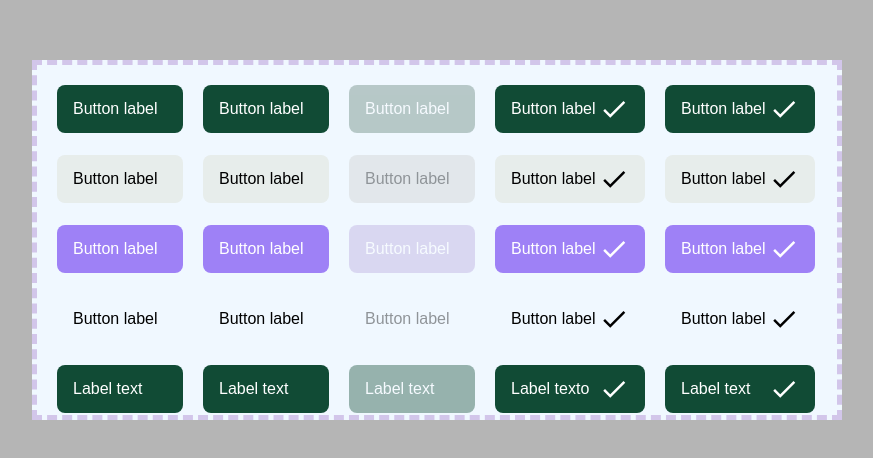
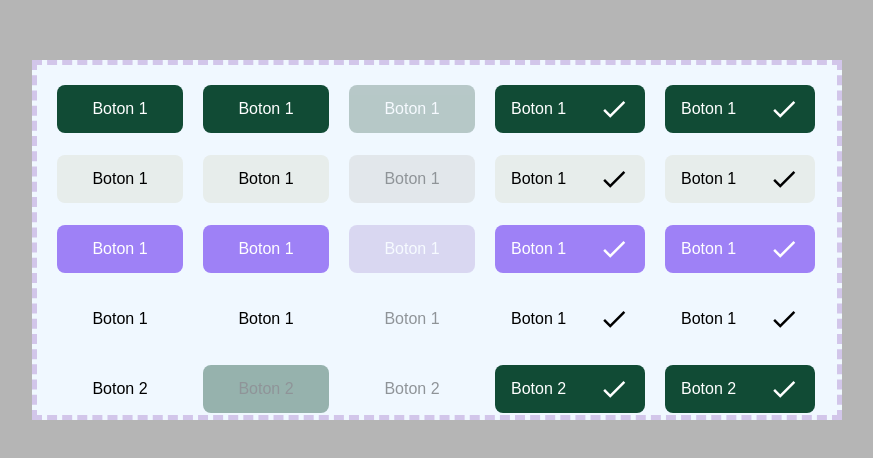
Before and after one commit to ManuelCebreiro/botonReutilizable, a React (Vite) app: page / in a window 1280 px wide. Shown: the part 160-618 px from the top of the page, without its empty margins (203-1076 px from the left). Built offline with nearby package versions, Linux system fonts and the light colour scheme.

Commit message:
queda arreglar hover sin fondo

```diff
--- a/src/Home.tsx
+++ b/src/Home.tsx
@@ -1,9 +1,7 @@
-import React from 'react'
+import React from "react";
 import Boton from "./components/Boton";
 import Boton2 from "./components/Boton2";
-import styled from 'styled-components';
-
-
+import styled from "styled-components";
 
 const Contenido = styled.div`
   width: 100vw;
@@ -11,7 +9,7 @@ const Contenido = styled.div`
   display: flex;
   align-items: center;
   justify-content: center;
-`
+`;
 
 const ContenidoHome = styled.div`
   width: 800px;
@@ -20,79 +18,70 @@ const ContenidoHome = styled.div`
   display: flex;
   flex-wrap: wrap;
   border: 5px dashed #5f049c33;
-
-`
+`;
 
 function Home() {
   return (
     <Contenido>
       <ContenidoHome>
-    <Boton primary/>
-    <Boton primary/>
-    <Boton primary disabled/>
-    <Boton primary icon/>
-    <Boton primary icon/>
+        <Boton primary>Boton 1</Boton>
+        <Boton primary>Boton 1</Boton>
+        <Boton primary disabled>Boton 1</Boton>
+        <Boton primary icon>Boton 1</Boton>
+        <Boton primary icon>Boton 1</Boton>
 
-    <Boton secondary/>
-    <Boton secondary />
-    <Boton secondary disabled/>
-    <Boton secondary icon />
-    <Boton secondary icon />
+        <Boton secondary>Boton 1</Boton>
+        <Boton secondary>Boton 1</Boton>
+        <Boton secondary disabled>Boton 1</Boton>
+        <Boton secondary icon>Boton 1</Boton>
+        <Boton secondary icon>Boton 1</Boton>
 
-    <Boton terciary/>
-    <Boton terciary/>
-    <Boton terciary disabled/>
-    <Boton terciary icon />
-    <Boton terciary icon />
+        <Boton terciary>Boton 1</Boton>
+        <Boton terciary>Boton 1</Boton>
+        <Boton terciary disabled>Boton 1</Boton>
+        <Boton terciary icon>Boton 1</Boton>
+        <Boton terciary icon>Boton 1</Boton>
 
-    <Boton noBG/>
-    <Boton noBG/>
-    <Boton noBG disabled/>
-    <Boton noBG icon />
-    <Boton noBG icon />
+        <Boton noBG>Boton 1</Boton>
+        <Boton noBG>Boton 1</Boton>
+        <Boton noBG disabled>Boton 1</Boton>
+        <Boton noBG icon>Boton 1</Boton>
+        <Boton noBG icon>Boton 1</Boton>
+
+
+        <Boton2
+          background="noBG"
+          color="black"
+
+        >
+          Boton 2
+        </Boton2>
+
+          <Boton2
+          background="primary"
+          disabled
+          >
+          Boton 2
+        </Boton2>
+
+        <Boton2 size="16px" disabled>
+          Boton 2
+        </Boton2>
 
         <Boton2
           background="primary"
           color="white"
-    text="Label text"
           size="16px"
-
-    />
+          icon>Boton 2</Boton2>
         <Boton2
           background="primary"
           color="white"
-    text="Label text"
           size="16px"
-
-
-    />
-    <Boton2
-    background="primary"
-    color="white"
-    text="Label text"
-    size="16px"
-    disabled
-
-    />
-    <Boton2
-    background="primary"
-    color="white"
-    text="Label texto"
-    size="16px"
-    icon
-
-    />
-     <Boton2
-    background="primary"
-    color="white"
-    text="Label text"
-    size="16px"
-    icon
-    />
+          icon>Boton 2</Boton2>
 
       </ContenidoHome>
     </Contenido>
-  )
+  );
 }
 
-export default Home
+export default Home;
--- a/src/components/Boton.tsx
+++ b/src/components/Boton.tsx
@@ -1,4 +1,4 @@
-import React, { useState } from "react";
+import React, { Children, useState } from "react";
 import styled, { css } from "styled-components";
 import botones from "../media/botones.jpeg";
 import { MdDone } from "react-icons/md";
@@ -25,7 +25,7 @@ const Botton = styled.button<IdBtn>`
   border: none;
   display: flex;
   flex-direction: row;
-  justify-content: space-between;
+  justify-content: center;
   align-items: center;
   background: ${(active) =>
     active.primary
@@ -76,8 +76,7 @@ const Botton = styled.button<IdBtn>`
   }
   ${props => props.icon && css`
     width: 150px;
-    display: flex;
-    align-items: center;
+    justify-content: space-between;
 
   `}
 
@@ -85,12 +84,12 @@ const Botton = styled.button<IdBtn>`
 
 function Boton(activo) {
 
-  const {active, icon} = activo
+  const {active, icon, children} = activo
   console.log(icon)
   return (
     <>
       <Botton {...activo}>
-        <>Button label</>
+        {children}
         {icon?<MdDone size={30}/>:""}
 
       </Botton>
--- a/src/components/Boton2.tsx
+++ b/src/components/Boton2.tsx
@@ -7,7 +7,8 @@ import { MdDone } from "react-icons/md";
 export interface IdBtn {
   icon: boolean;
   color: string;
-  background: "primary" | "secondary" | "terciary" | "noBG";      //color texto
+  // background: "primary" | "secondary" | "terciary" | "noBG";      //color texto
+  background: string;
   size: any;          //tamaño texto
   text: string;       //texto
   estilo: any;
@@ -26,55 +27,66 @@ const Botton = styled.button<IdBtn>`
   display: flex;
   flex-direction: row;
   align-items: center;
-  justify-content: space-between;
-  font-size: ${props => props.size};
-  ${(props) => props.background && COLOR[props.background]}   //aqui estoy definiendo con anterioridad unos colores en una constante, para tener los 4 tipos
-  color: ${props => props.color};   //a la propiedad color le paso un prop variable para poder modificarlo segun necesidad
-  ${props => props.estilo}
+  justify-content: center;
+  font-size: ${props => props.size || "16px"};
+  /* ${(props) => props.background && COLOR[props.background] || COLOR.noBG};    */
+  //aqui estoy definiendo con anterioridad unos colores en una constante, para tener los 4 tipos
+
+  background-color: ${props => COLOR[props.background]|| COLOR.noBG};
+  color: ${props => props.color || "black"};   //a la propiedad color le paso un prop variable para poder modificarlo segun necesidad
   &:hover {
-    background: ${props => props.background};
+    background-color: ${props => COLOR[props.background] || COLOR.sombra};
+
+
     filter: brightness(80%);
 
   }
   &:disabled {      //estilo para disabled
     opacity: 0.4;
     cursor: not-allowed;
-    background: ${props => props.background};
+    /* background: ${props => props.background}; */
     filter: brightness(100%);
 
   }
   ${props => props.icon && css`
     width: 150px;
-    /* display: flex; */
-    /* align-items: center; */
+    justify-content: space-between;
+  `}
+  `;
 
-  `}
+  const COLOR= {
+    primary: "#114B35",
+    secondary: "#E7EDEB",
+    terciary: "#9E81F6",
+    noBG: "transparent",
+    sombra: "#A5A5A6"
+  }
 
-  `;
-  const COLOR= {
-    primary: css`
-      background-color: #114B35;
-    `,
-     secondary: css`
-     background-color: #E7EDEB;
-   `,
-     terciary: css`
-     background-color: #9E81F6;
-   `,
-    noBG: css`
-    background-color: "transparent";
-  `
-  }
+  // const COLOR= {
+  //   primary: css`
+  //     background-color: #114B35;
+  //   `,
+  //    secondary: css`
+  //    background-color: #E7EDEB;
+  //  `,
+  //    terciary: css`
+  //    background-color: #9E81F6;
+  //  `,
+  //   noBG: css`
+  //   background-color: "transparent";
+  // `
+  // }
+
 
 
 function Boton2(props) {
 
-  const {background, color, text, size, icon, estilo} = props
+  const {children, icon} = props
   // console.log(icon)
   return (
     <>
       <Botton {...props}>
-        <>{text}</>
+        <>{children}</>
         {icon?<MdDone size={30}/>:""}
 
       </Botton>
```
Lines whose indentation alone changed are shown as unchanged.
